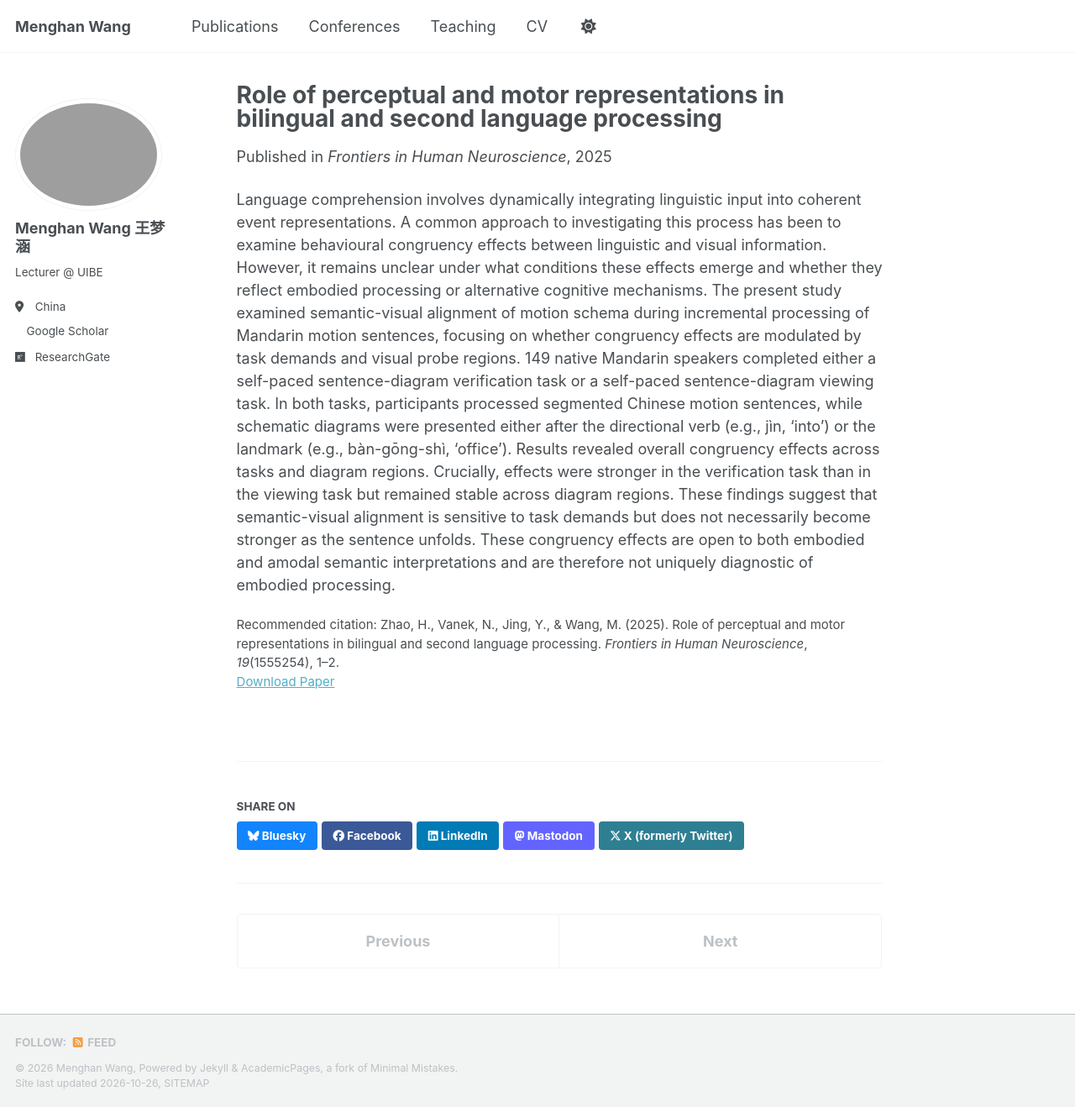
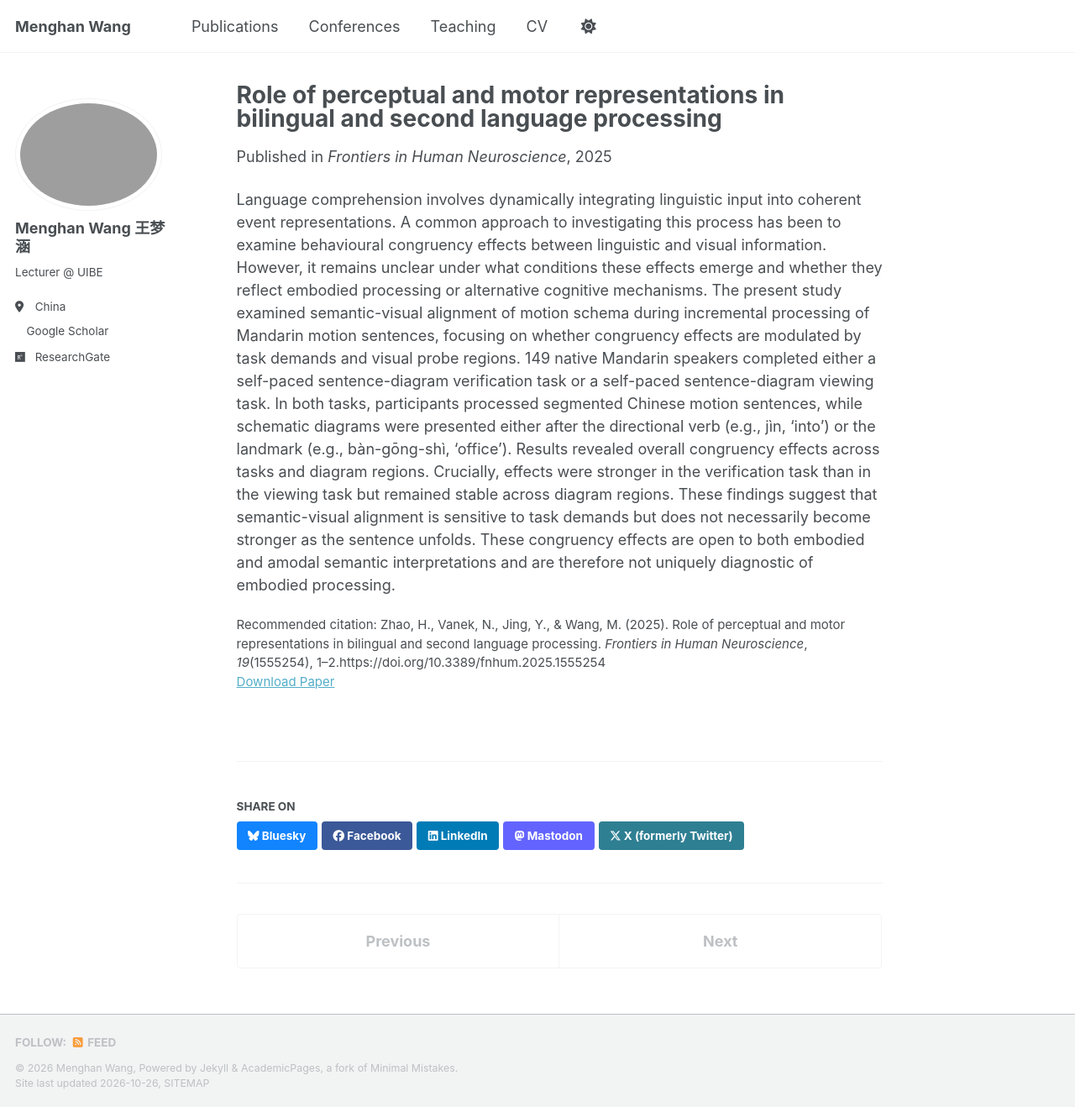
Before and after one commit to menghan120/menghan.github.io, a Jekyll site: the page built from _publications/2010-10-01-paper-title-number-2.md, in a window 1280 px wide and 1318 px high. Shown: the whole window at 84% size. Built offline with Jekyll 4.4.1, drawn with Linux system fonts in a browser that asks for light colours; a script bundle is joined from its source files by our own code; a style sheet for code colours, icons or effects is not loaded; part of the change alters nothing that is shown.

Commit message:
Modify citation with DOI in publication metadata
Updated citation to include DOI link.

```diff
--- a/_publications/2010-10-01-paper-title-number-2.md
+++ b/_publications/2010-10-01-paper-title-number-2.md
@@ -8,7 +8,7 @@ date: '2025-1-24'
 venue: 'Frontiers in Human Neuroscience'
 slidesurl: #
 paperurl: 'https://menghan120.github.io/files/Zhao_et_al_2025.pdf'
-citation: 'Zhao, H., Vanek, N., Jing, Y., & Wang, M. (2025). Role of perceptual and motor representations in bilingual and second language processing. <i>Frontiers in Human Neuroscience</i>, <i>19</i>(1555254), 1–2.'
+citation: 'Zhao, H., Vanek, N., Jing, Y., & Wang, M. (2025). Role of perceptual and motor representations in bilingual and second language processing. <i>Frontiers in Human Neuroscience</i>, <i>19</i>(1555254), 1–2.https://doi.org/10.3389/fnhum.2025.1555254'
 ---
 
 Language comprehension involves dynamically integrating linguistic input into coherent event representations. A common approach to investigating this process has been to examine behavioural congruency effects between linguistic and visual information. However, it remains unclear under what conditions these effects emerge and whether they reflect embodied processing or alternative cognitive mechanisms. The present study examined semantic-visual alignment of motion schema during incremental processing of Mandarin motion sentences, focusing on whether congruency effects are modulated by task demands and visual probe regions. 149 native Mandarin speakers completed either a self-paced sentence-diagram verification task or a self-paced sentence-diagram viewing task. In both tasks, participants processed segmented Chinese motion sentences, while schematic diagrams were presented either after the directional verb (e.g., jìn, ‘into’) or the landmark (e.g., bàn-gōng-shì, ‘office’). Results revealed overall congruency effects across tasks and diagram regions. Crucially, effects were stronger in the verification task than in the viewing task but remained stable across diagram regions. These findings suggest that semantic-visual alignment is sensitive to task demands but does not necessarily become stronger as the sentence unfolds. These congruency effects are open to both embodied and amodal semantic interpretations and are therefore not uniquely diagnostic of embodied processing.
```
